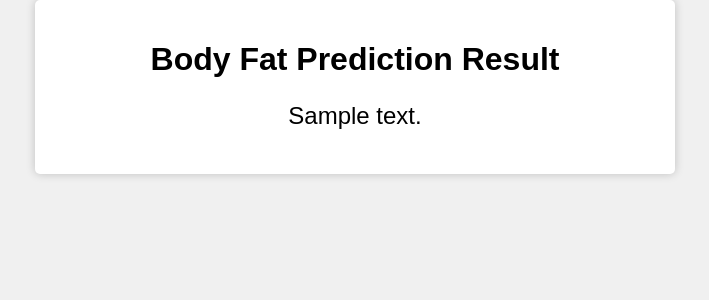
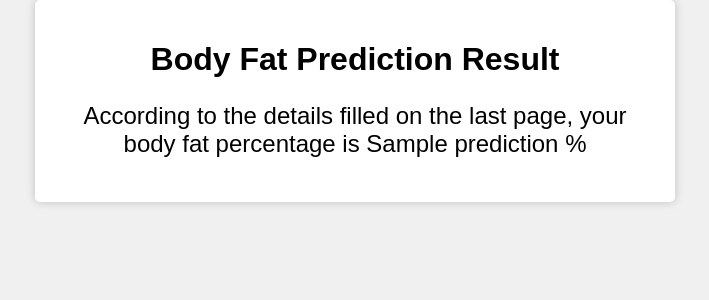
Before and after one commit to smartinternz02/SI-GuidedProject-589525-1697088564, a Flask app: template mini project/templates/fat_predict.html in a window 1280 px wide. Shown: the top 300 px of the page, without its empty margins (285-994 px from the left). Run offline with Flask 3, Linux system fonts and the light colour scheme; the template is opened without the code that fills it: most values are stand-ins (such as "Sample title", 1, 10 or a date in 2020); parts of the project's set-up code (start-up, migrations or seed data) failed here and were passed over.

Commit message:
Update fat_predict.html

```diff
--- a/mini project/templates/fat_predict.html
+++ b/mini project/templates/fat_predict.html
@@ -32,7 +32,7 @@
 <body>
     <div class="content">
         <h1>Body Fat Prediction Result</h1>
-        <p>{{ prediction_text }}</p>
+        <p>According to the details filled on the last page, your body fat percentage is {{ prediction }} %</p>
     </div>
 </body>
 </html>
```
